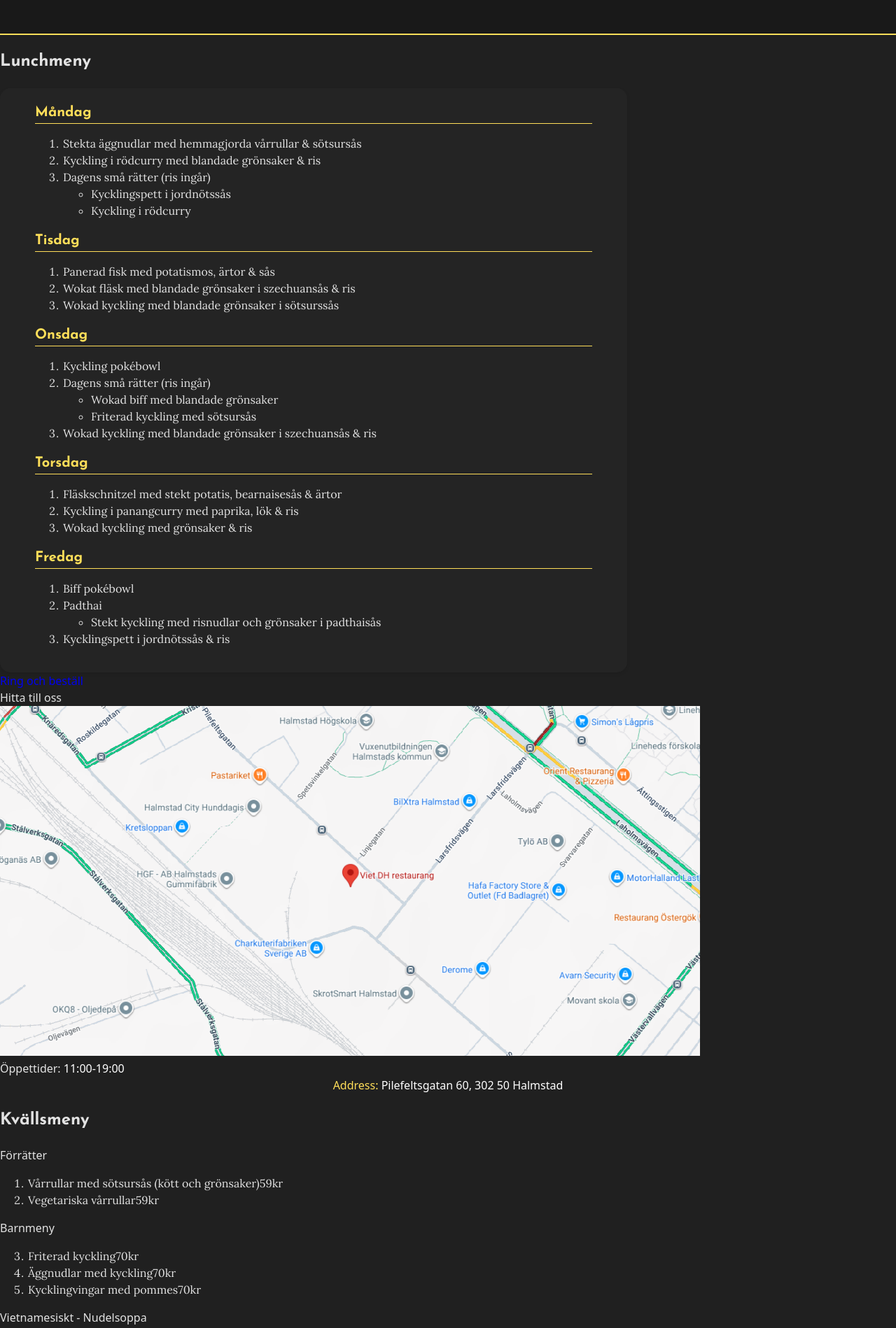
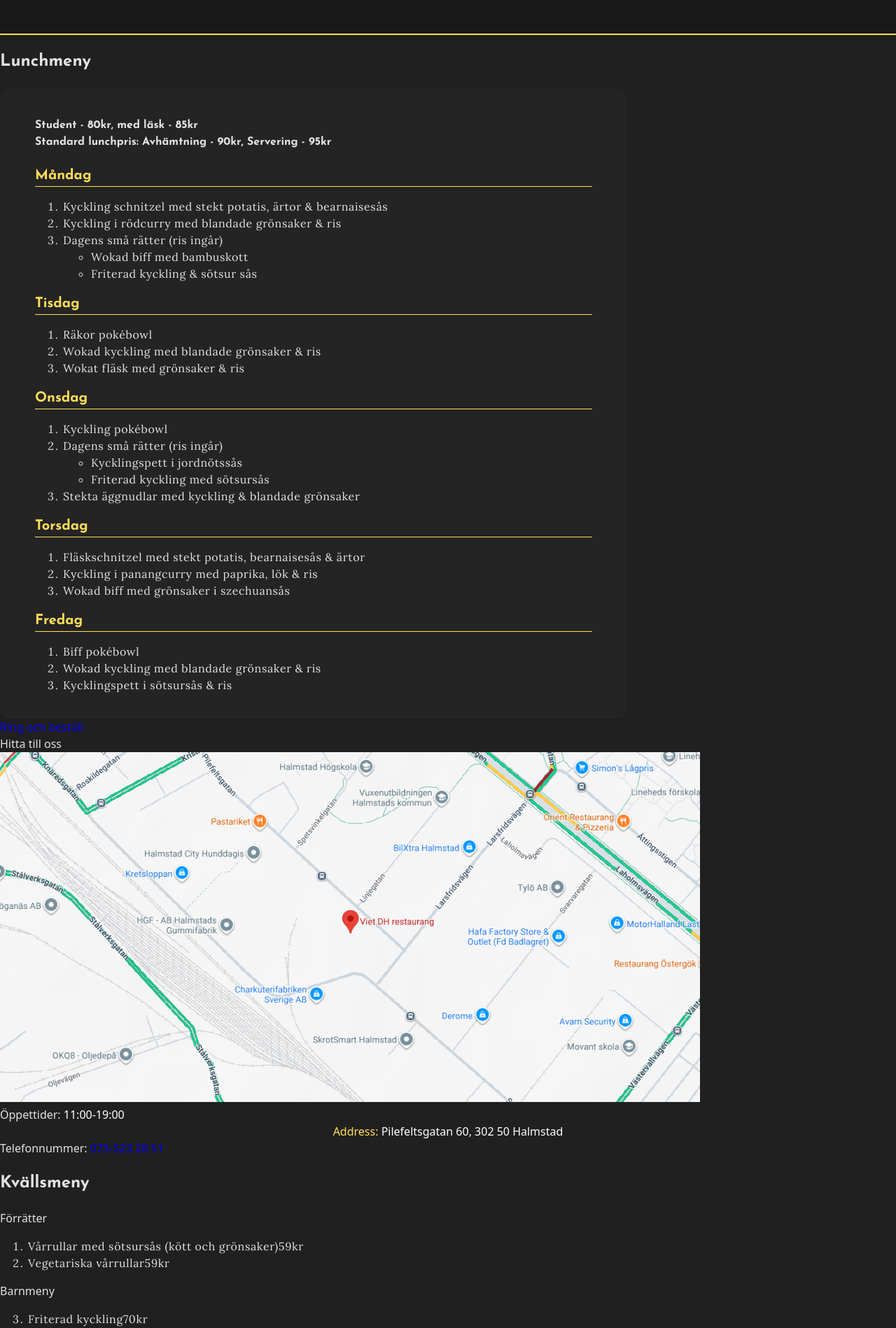
Before and after one commit to Filipc04/vietdh-react, a React (Vite) app: page / in a window 1280 px wide. Shown: the part 960-2858 px from the top of the page at 70% size. Built offline with nearby package versions, Linux system fonts and the light colour scheme.

Commit message:
update week automatically with dayjs

```diff
--- a/package.json
+++ b/package.json
@@ -11,6 +11,7 @@
 		"preview": "vite preview"
 	},
 	"dependencies": {
+		"dayjs": "^1.11.20",
 		"react": "^19.2.0",
 		"react-dom": "^19.2.0",
 		"react-icons": "^5.6.0",
--- a/src/components/information/RestaurantInfo.module.css
+++ b/src/components/information/RestaurantInfo.module.css
@@ -10,9 +10,16 @@
 }
 
 .opening-hours,
-.address {
+.address,
+.phone-number {
 	color: var(--primary-fg);
 	text-align: center;
+}
+
+.phone-number-tag {
+	color: white;
+	text-align: center;
+	text-decoration: underline;
 }
 
 .order-button {
--- a/src/components/information/RestaurantInfo.tsx
+++ b/src/components/information/RestaurantInfo.tsx
@@ -30,6 +30,14 @@ export function RestaurantInfo() {
 					{InfoObject.address}
 				</span>
 			</div>
+			<div className={styles.phoneNumber}>
+				Telefonnummer:{' '}
+				<span style={{ color: 'white' }} className="text-span">
+					<a className={styles.phoneNumberTag} href="tel:+46735232851">
+						{InfoObject.phoneNumber}
+					</a>
+				</span>
+			</div>
 		</div>
 	);
 }
--- a/src/components/information/info.ts
+++ b/src/components/information/info.ts
@@ -3,4 +3,5 @@ import type { RestaurantInfo } from './types';
 export const InfoObject: RestaurantInfo = {
 	openingHours: '11:00-19:00',
 	address: 'Pilefeltsgatan 60, 302 50 Halmstad',
+	phoneNumber: '073-523 28 51',
 };
--- a/src/components/information/types.ts
+++ b/src/components/information/types.ts
@@ -1,4 +1,5 @@
 export interface RestaurantInfo {
 	openingHours: string;
 	address: string;
+	phoneNumber: string;
 }
--- a/src/components/lunch-menu/LunchMenu.module.css
+++ b/src/components/lunch-menu/LunchMenu.module.css
@@ -13,6 +13,14 @@
 	box-shadow: 0 2px 5px rgba(0, 0, 0, 0.1);
 }
 
+.price-div {
+	background-color: red;
+	padding: 10px;
+	margin: 10px;
+	font-family: var(--heading-font);
+	font-weight: 600;
+}
+
 @media (max-width: 768px) {
 	.lunch-menu{
 		width: 100%;
--- a/src/components/lunch-menu/LunchMenu.tsx
+++ b/src/components/lunch-menu/LunchMenu.tsx
@@ -1,17 +1,26 @@
-import {
-	/*dailyMealsEven, */
-	dailyMealsOdd,
-} from './data';
-
+import dayjs from 'dayjs';
+import isoWeek from 'dayjs/plugin/isoWeek';
+import { dailyMealsEven, dailyMealsOdd } from './data';
 import styles from './LunchMenu.module.css';
 import { MenuEntry } from './MenuEntry';
 
 export function LunchMenu() {
+	dayjs.extend(isoWeek);
+	const currentWeek = dayjs().isoWeek();
+
+	const evenWeek = currentWeek % 2 === 0;
+	const meals = evenWeek ? dailyMealsEven : dailyMealsOdd;
+
 	return (
 		<div className={styles.lunchMenu}>
 			<h2>Lunchmeny</h2>
 			<div className={styles.days}>
-				{dailyMealsOdd.map((dayAndMeal) => (
+				<h4>
+					Student - 80kr, med läsk - 85kr
+					<br />
+					Standard lunchpris: Avhämtning - 90kr, Servering - 95kr
+				</h4>
+				{meals.map((dayAndMeal) => (
 					<MenuEntry
 						key={dayAndMeal.day}
 						title={dayAndMeal.day}
--- a/src/styles/index.css
+++ b/src/styles/index.css
@@ -30,10 +30,15 @@ a {
 }
 
 li{
-	font-family: var(--menu-font)
+	font-family: var(--menu-font);
+	letter-spacing: 0.055cap;
 }
 
 h3{
+	font-family: var(--heading-font);
+}
+
+h4{
 	font-family: var(--heading-font);
 }
 
```
Also changed, not shown: 1 other file (tests, documents, lock files or other folders).
